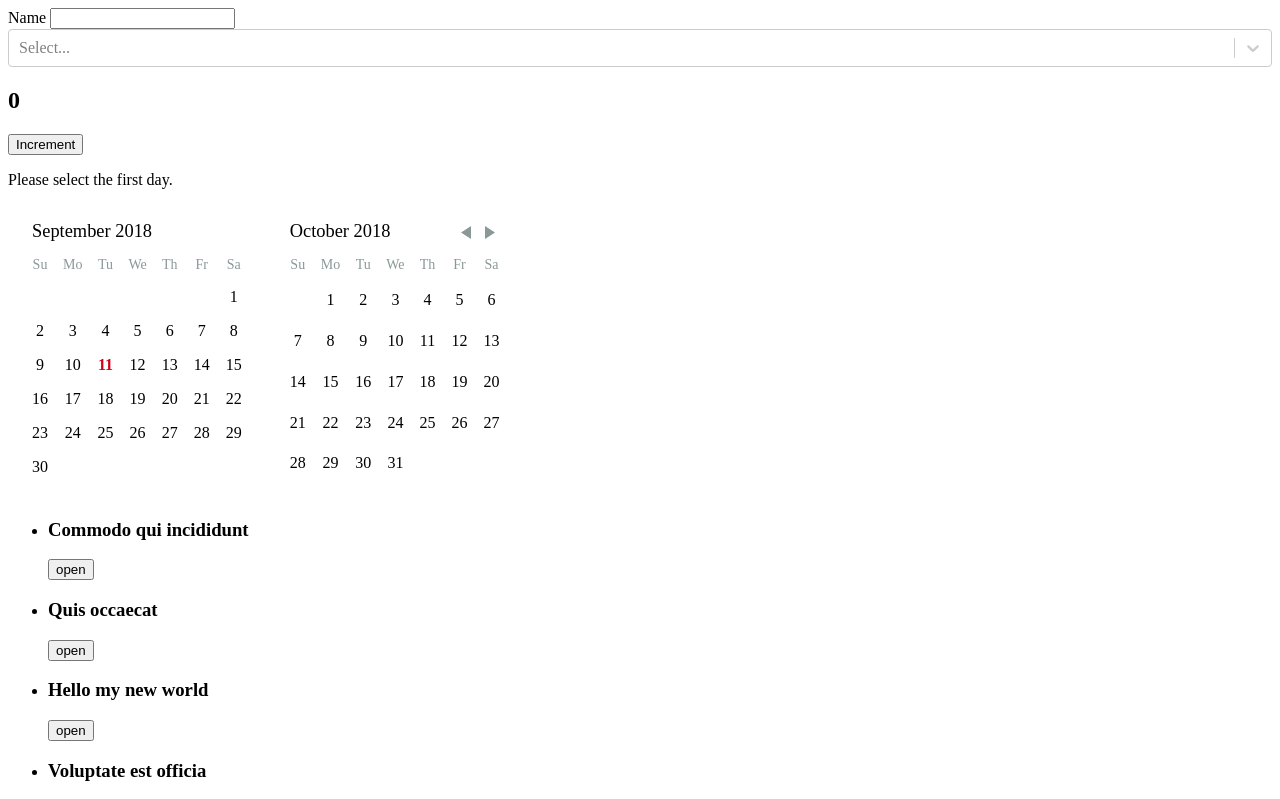
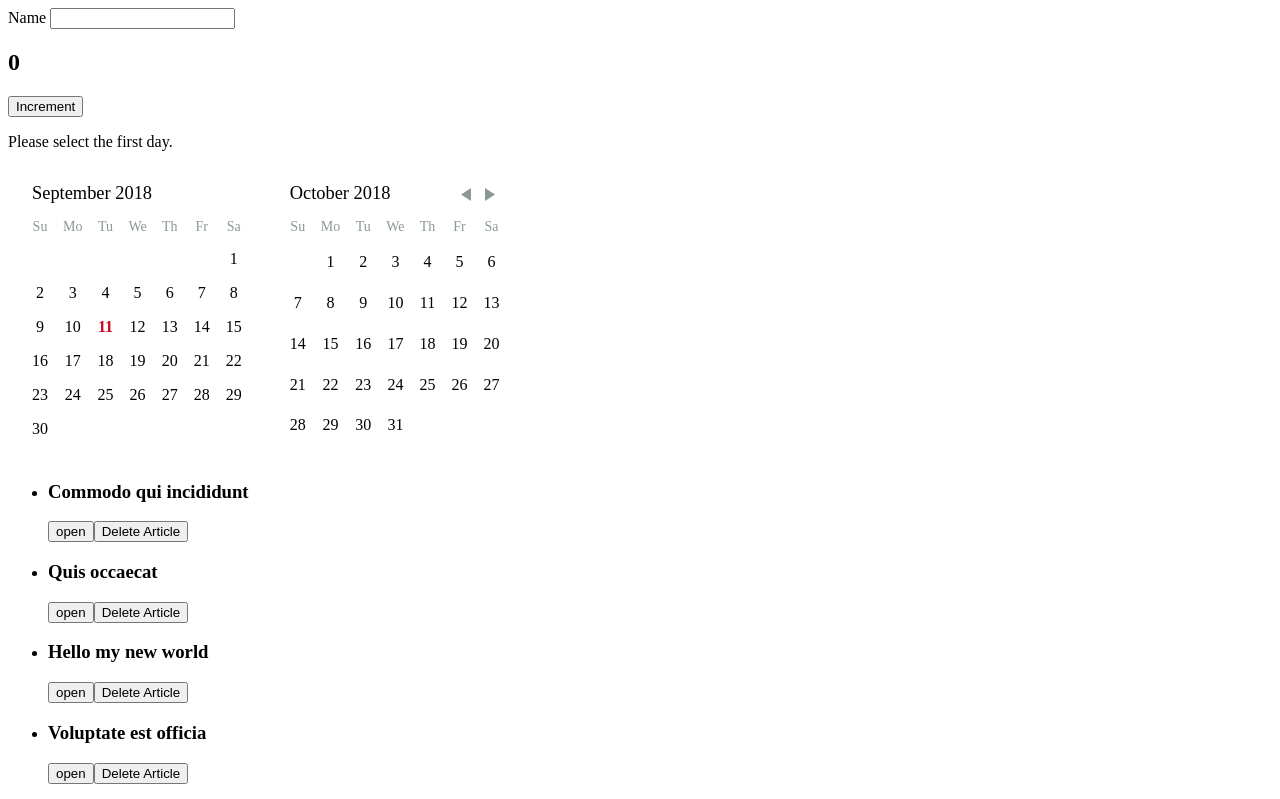
Before and after one commit to PavelZabalotny/javascript-ru, a React (Create React App) app: page / in a window 1280 px wide. Shown: the top 799 px of the page. Built offline with nearby package versions, Linux system fonts and the light colour scheme; the HTML template or start-up script is replaced by a standard one.

Commit message:
Add delete Article

```diff
--- a/src/AC/index.js
+++ b/src/AC/index.js
@@ -1,5 +1,14 @@
+import {DELETE_ARTICLE, INCREMENT} from '../constants';
+
 export function increment() {
     return {
-        type: 'INCREMENT'
+        type: INCREMENT
     }
 }
+
+export function deleteArticle(id) {
+    return {
+        type: DELETE_ARTICLE,
+        payload: { id }
+    }
+}
--- a/src/components/App.js
+++ b/src/components/App.js
@@ -12,14 +12,13 @@ class App extends React.Component {
     };
 
     render() {
-        const {articles} = this.props;
         return (
             <React.Fragment>
                 <UserForm/>
-                <ReactSelect articles={articles}/>
+                {/*<ReactSelect />*/}
                 <Counter/>
                 <DayPicker />
-                <ArticleList articles={articles}/>
+                <ArticleList />
             </React.Fragment>
         )
     }
--- a/src/components/Article.js
+++ b/src/components/Article.js
@@ -1,6 +1,8 @@
 import React, {PureComponent} from 'react';
+import {connect} from 'react-redux';
 import PropTypes from 'prop-types';
 import CommentList from './CommentList';
+import {deleteArticle} from '../AC';
 
 class Article extends PureComponent {
     static propTypes = {
@@ -26,10 +28,18 @@ class Article extends PureComponent {
             <div>
                 <h3>{article.title}</h3>
                 <button onClick={toggleOpen}>{isOpen ? "close" : "open"}</button>
+                <button onClick={this.handleDelete}>Delete Article</button>
                 {this.getBody()}
             </div>
         )
     }
+
+    handleDelete = () => {
+        const {deleteArticle, article} = this.props;
+        deleteArticle(article.id);
+        console.log('---', 'Delete Article');
+
+    };
 
     getBody = () => {
         const {article, isOpen} = this.props;
@@ -43,4 +53,5 @@ class Article extends PureComponent {
     };
 }
 
-export default Article
+//первый аргумент null, т.к. из store ничего не нужно доставать
+export default connect(null, {deleteArticle})(Article)
--- a/src/components/ArticleList.js
+++ b/src/components/ArticleList.js
@@ -2,9 +2,11 @@ import React from "react";
 import Article from "./Article";
 import PropTypes from "prop-types";
 import toggleAccordion from "../decorators/toggleAccordeon";
+import {connect} from 'react-redux';
 
 class ArticleList extends React.Component {
     static propTypes = {
+        //from connect
         articles: PropTypes.array.isRequired
     };
 
@@ -24,4 +26,6 @@ class ArticleList extends React.Component {
     }
 }
 
-export default toggleAccordion(ArticleList)
+export default connect(state => ({
+    articles: state.articles
+}))(toggleAccordion(ArticleList))
--- a/src/components/Root.js
+++ b/src/components/Root.js
@@ -3,11 +3,11 @@ import App from './App';
 import store from '../Store/index';
 import {Provider} from 'react-redux';
 
-function Root(props) {
+function Root() {
 
     return (
         <Provider store={store}>
-            <App {...props}/>
+            <App />
         </Provider>
     );
 
--- /dev/null
+++ b/src/constants.js
@@ -0,0 +1,2 @@
+export const DELETE_ARTICLE = 'DELETE_ARTICLE';
+export const INCREMENT = 'INCREMENT';
--- a/src/index.js
+++ b/src/index.js
@@ -1,9 +1,8 @@
 import React from 'react';
 import ReactDOM from 'react-dom';
 import Root from './components/Root';
-import {articles} from "./fixtures";
 import registerServiceWorker from './registerServiceWorker';
 
-ReactDOM.render(<Root articles={articles}/>, document.getElementById('root'));
+ReactDOM.render(<Root />, document.getElementById('root'));
 
 registerServiceWorker();
--- /dev/null
+++ b/src/reducer/article.js
@@ -0,0 +1,10 @@
+import {articles as defaultArticle} from '../fixtures';
+import {DELETE_ARTICLE} from '../constants';
+
+export default (articlesState = defaultArticle, action) => {
+    const {type, payload} = action;
+    switch (type) {
+        case DELETE_ARTICLE: return articlesState.filter(article => article.id !== payload.id);
+        default: return articlesState
+    }
+}
--- a/src/reducer/counter.js
+++ b/src/reducer/counter.js
@@ -1,7 +1,9 @@
+import {INCREMENT} from '../constants';
+
 export default (count = 0, action) => {
     const {type} = action;
     switch (type) {
-        case 'INCREMENT': return count + 1;
+        case INCREMENT: return count + 1;
         default: return count
     }
 }
--- a/src/reducer/index.js
+++ b/src/reducer/index.js
@@ -1,6 +1,8 @@
 import {combineReducers} from 'redux';
 import counterReducer from './counter';
+import articles from './article';
 
 export default combineReducers({
-    count: counterReducer
+    count: counterReducer,
+    articles
 })
```
